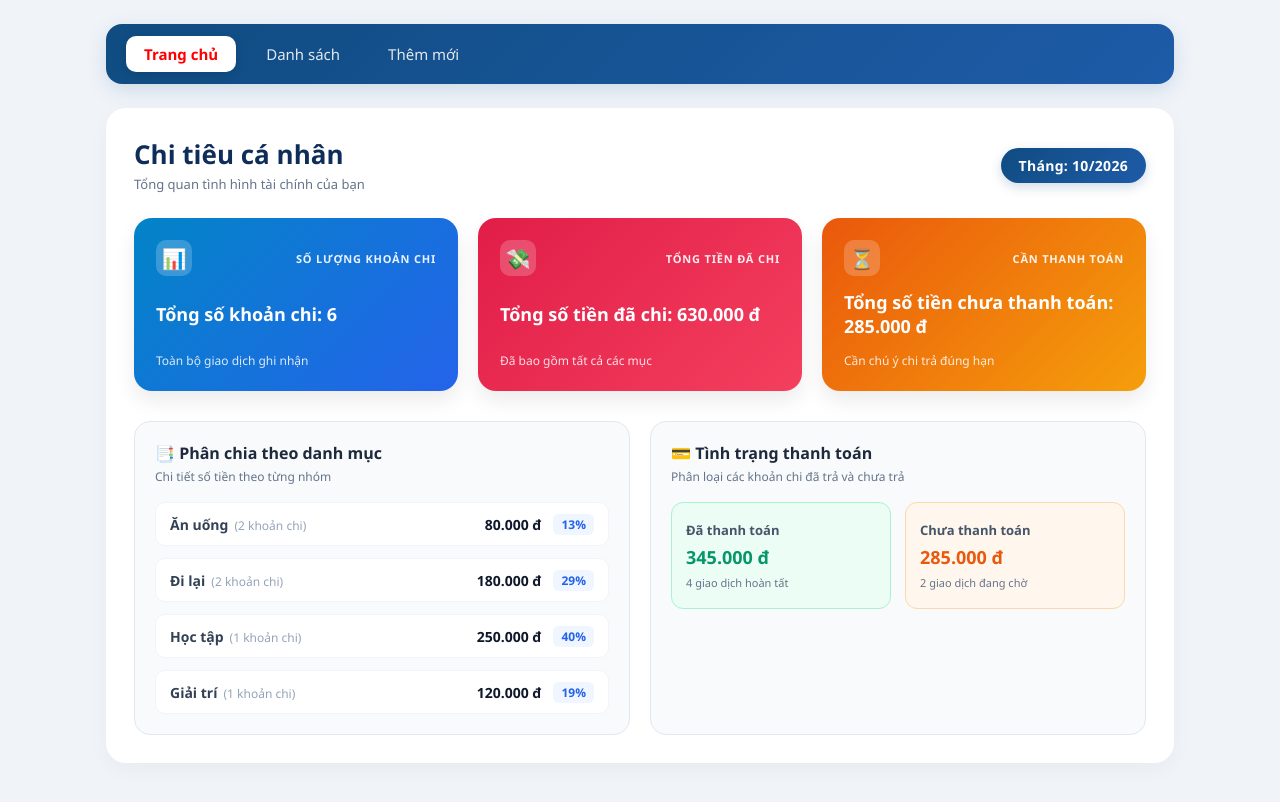
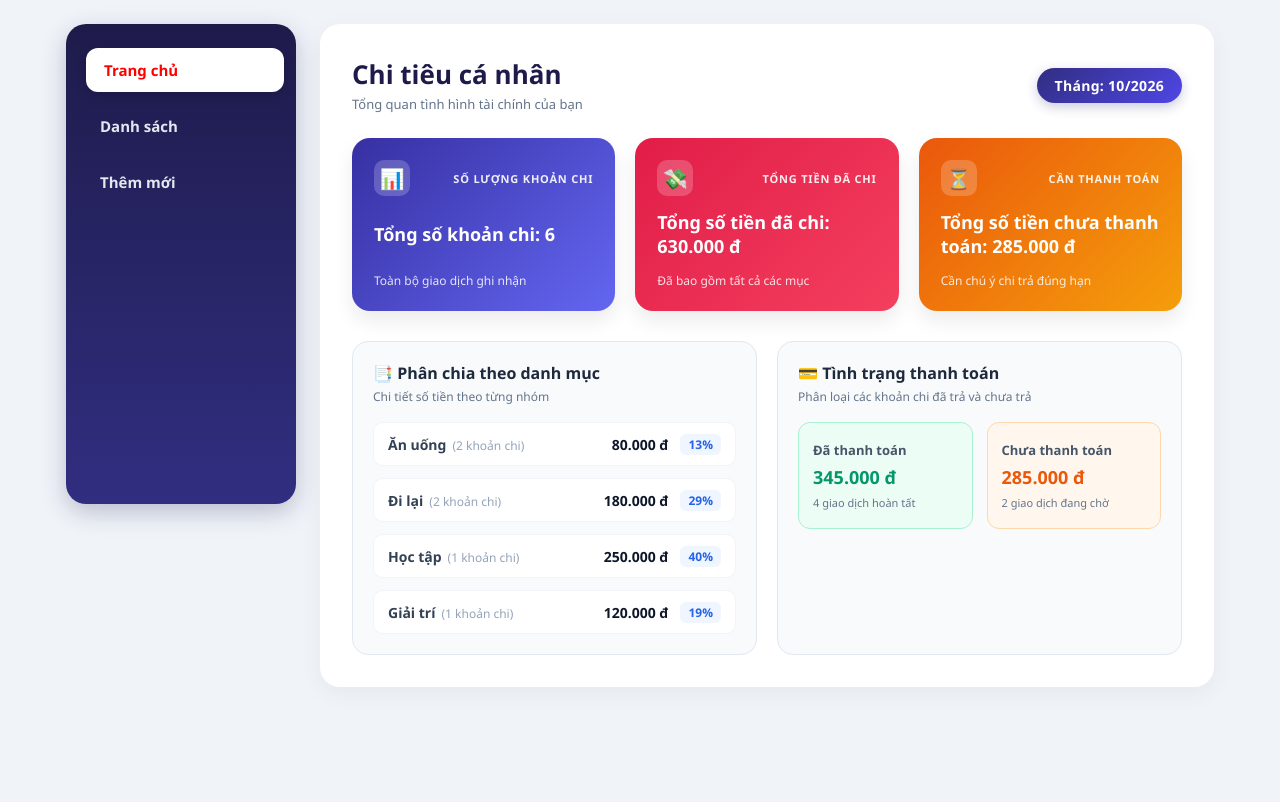
Before and after one commit to mymine152-ux/B25DCCC137_LTW2026_GK, a React (Create React App) app: page / in a window 1280 px wide. Shown: the top 802 px of the page. Built offline with nearby package versions, Linux system fonts and the light colour scheme.

Commit message:
style: switch navbar to vertical sidebar layout on left side with dark indigo theme

```diff
--- a/src/App.css
+++ b/src/App.css
@@ -28,25 +28,31 @@ body {
 }
 
 .layout-container {
-  max-width: 1100px;
+  max-width: 1180px;
   margin: 24px auto;
   padding: 0 16px;
+  display: flex;
+  gap: 24px;
+  align-items: flex-start;
 }
 
-/* Header & Navbar */
+/* Header & Navbar - Chuyển thành CỘT BÊN TRÁI (Sidebar) và đổi màu sang Tím Than / Dark Indigo */
 .navbar {
   display: flex;
-  align-items: center;
-  background: linear-gradient(135deg, #0f4c81 0%, #1e5ba8 100%);
-  padding: 12px 20px;
-  border-radius: 16px;
-  box-shadow: 0 6px 20px rgba(15, 76, 129, 0.15);
-  margin-bottom: 24px;
+  flex-direction: column;
+  width: 230px;
+  flex-shrink: 0;
+  background: linear-gradient(180deg, #1e1b4b 0%, #312e81 100%);
+  padding: 24px 16px;
+  border-radius: 20px;
+  box-shadow: 0 8px 24px rgba(30, 27, 75, 0.25);
+  min-height: 480px;
 }
 
 .nav-links {
   display: flex;
-  align-items: center;
+  flex-direction: column;
+  width: 100%;
   gap: 12px;
 }
 
@@ -54,15 +60,18 @@ body {
   text-decoration: none;
   color: #e2e8f0;
   font-size: 15px;
-  font-weight: 500;
-  padding: 8px 18px;
-  border-radius: 10px;
+  font-weight: 600;
+  padding: 12px 18px;
+  border-radius: 12px;
   transition: all 0.2s ease;
+  display: block;
+  text-align: left;
 }
 
 .nav-item:hover {
-  background: rgba(255, 255, 255, 0.18);
+  background: rgba(255, 255, 255, 0.15);
   color: #ffffff;
+  transform: translateX(4px);
 }
 
 /* NavLink có class .active được đề bài quy định chữ đỏ in đậm */
@@ -70,15 +79,18 @@ body {
   background: #ffffff;
   color: red !important;
   font-weight: bold !important;
-  box-shadow: 0 3px 8px rgba(0, 0, 0, 0.12);
+  box-shadow: 0 4px 12px rgba(0, 0, 0, 0.15);
+  transform: translateX(4px);
 }
 
-/* Main Content Box */
+/* Main Content Box - Nằm ở bên phải của cột Navbar */
 .main-content {
+  flex: 1;
+  min-width: 0;
   background: #ffffff;
-  padding: 28px;
+  padding: 32px;
   border-radius: 20px;
-  box-shadow: 0 6px 20px rgba(0, 0, 0, 0.04);
+  box-shadow: 0 6px 24px rgba(0, 0, 0, 0.05);
 }
 
 .status-message {
@@ -108,7 +120,7 @@ body {
 .home-heading-wrap h1 {
   font-size: 26px;
   font-weight: 800;
-  color: #0f2d59;
+  color: #1e1b4b;
 }
 
 .sub-heading {
@@ -119,20 +131,20 @@ body {
 .summary-month-badge {
   display: inline-flex;
   align-items: center;
-  background: linear-gradient(135deg, #0f4c81 0%, #1e5ba8 100%);
+  background: linear-gradient(135deg, #312e81 0%, #4f46e5 100%);
   color: #ffffff;
   font-size: 14px;
   font-weight: 700;
   padding: 8px 18px;
   border-radius: 20px;
-  box-shadow: 0 4px 12px rgba(15, 76, 129, 0.2);
+  box-shadow: 0 4px 12px rgba(49, 46, 129, 0.25);
   letter-spacing: 0.3px;
 }
 
 /* 3 Cards thống kê */
 .stats-container {
   display: grid;
-  grid-template-columns: repeat(auto-fit, minmax(260px, 1fr));
+  grid-template-columns: repeat(auto-fit, minmax(240px, 1fr));
   gap: 20px;
   margin-bottom: 30px;
 }
@@ -155,7 +167,7 @@ body {
 }
 
 .card-blue {
-  background: linear-gradient(135deg, #0284c7 0%, #2563eb 100%);
+  background: linear-gradient(135deg, #3730a3 0%, #6366f1 100%);
 }
 
 .card-red {
@@ -635,3 +647,22 @@ body {
   font-weight: 600;
   margin-bottom: 16px;
 }
+
+/* ========================================================
+   7. RESPONSIVE MOBILE CHO SIDEBAR VÀ LAYOUT
+   ======================================================== */
+@media (max-width: 768px) {
+  .layout-container {
+    flex-direction: column;
+  }
+  .navbar {
+    width: 100%;
+    min-height: auto;
+    padding: 12px 14px;
+  }
+  .nav-links {
+    flex-direction: row;
+    justify-content: center;
+    flex-wrap: wrap;
+  }
+}
```
